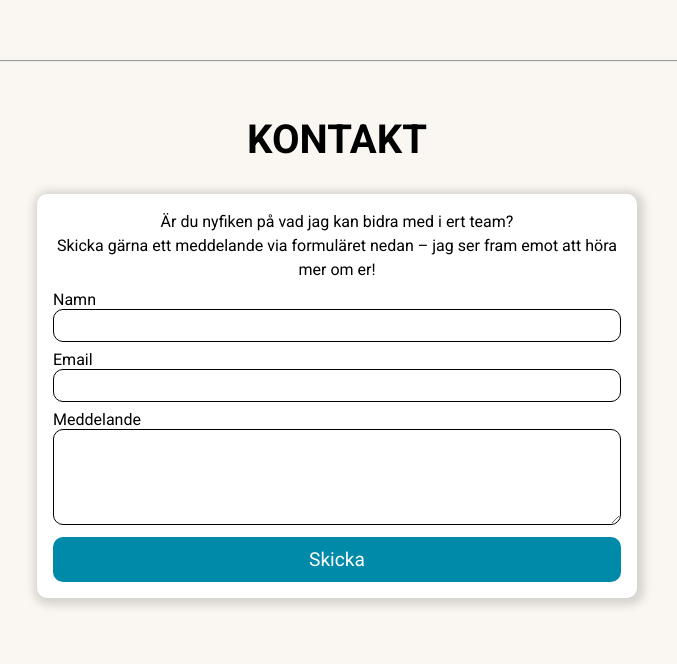
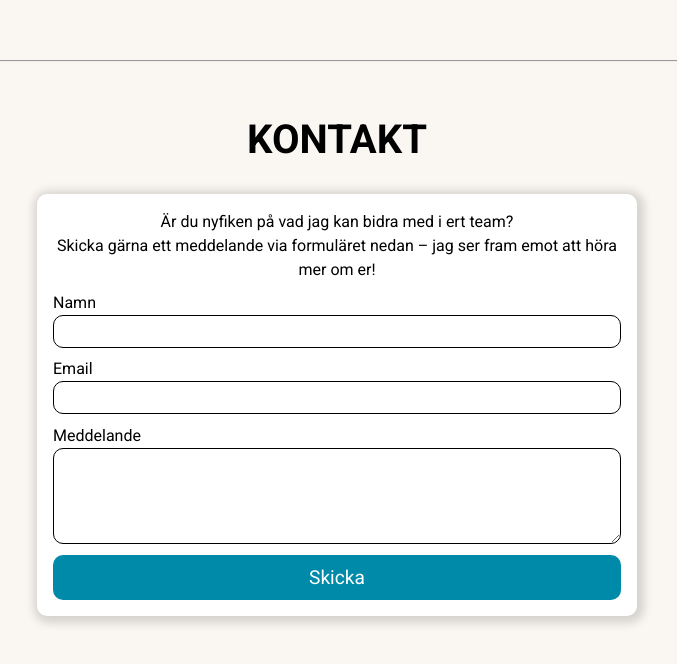
Before and after one commit to lammai442/portfolio, a React (Vite) app in the folder client/: page / in a window 1280 px wide. Shown: the part 4698-5362 px from the top of the page, without its empty margins (303-980 px from the left). Built offline with nearby package versions, Linux system fonts and the light colour scheme; no server answers.

Commit message:
Changes to hobbyprojects

```diff
--- a/client/src/components/Contact/Contact.css
+++ b/client/src/components/Contact/Contact.css
@@ -9,12 +9,16 @@
 .contact__box {
 	display: flex;
 	flex-direction: column;
-	gap: 0.5rem;
+	gap: 0.7rem;
 	padding: 1rem;
 }
 
 .contact__label {
 	text-align: start;
+	color: var(--primary-text-color);
+	display: flex;
+	flex-direction: column;
+	gap: 0.2rem;
 }
 
 .contact__paragraph {
--- a/client/src/components/HobbyProjects/HobbyProjects.css
+++ b/client/src/components/HobbyProjects/HobbyProjects.css
@@ -1,13 +1,14 @@
 .hobby-projects__box {
 	z-index: 999;
+	border-radius: 5px;
 	overflow: hidden;
-	transition: all 0.3s ease-in-out;
 }
 
 .iframe {
 	width: 100%;
 	aspect-ratio: 16/9;
 	border: none;
+	transition: all 0.3s ease-in-out;
 }
 
 .iframe:hover {
```
